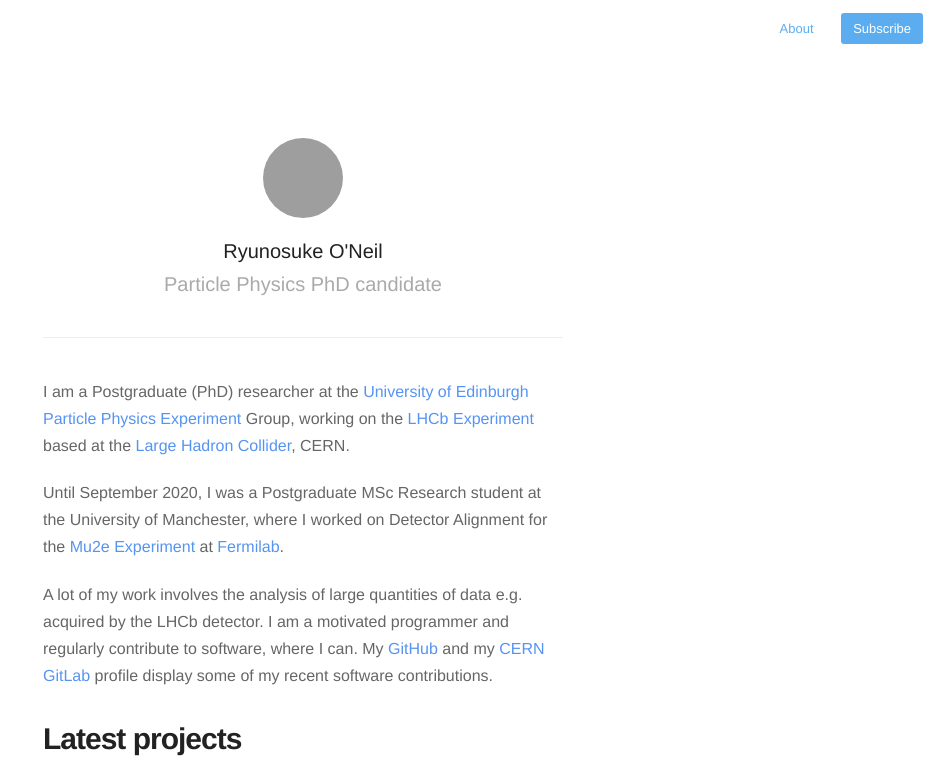
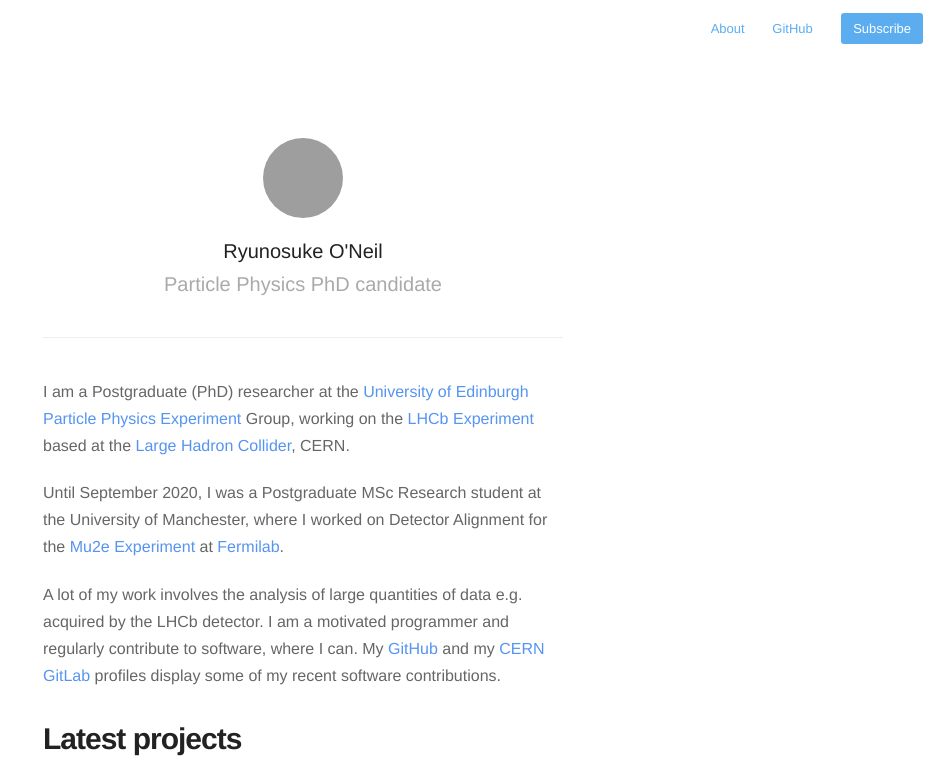
Before and after one commit to ryuwd/ryuwd.github.io, a Jekyll site: the page built from index.html, in a window 1280 px wide, cut to the strip 0-774 px from the top of the page. Shown: the whole strip, without its empty margins (337-1280 px from the left). Built offline with Jekyll 4.4.1, drawn with Linux system fonts in a browser that asks for light colours; nearby versions of some CDN libraries; the list of posts is cut into pages by our own code; grey boxes are pictures that could not be loaded.

Commit message:
write about page in included file + add github link

```diff
--- /dev/null
+++ b/_includes/about-me.html
@@ -0,0 +1,27 @@
+
+<p>
+    I am a Postgraduate (PhD) researcher at the <a href="https://www.ph.ed.ac.uk/particle-physics-experiment">University of Edinburgh Particle Physics Experiment</a> Group, working on the <a href="http://lhcb-public.web.cern.ch">LHCb Experiment</a> based at the <a href="https://home.cern/science/accelerators/large-hadron-collider">Large Hadron Collider</a>, CERN.
+    </p>
+
+    <p>
+    Until September 2020, I was a Postgraduate MSc Research student at the University of Manchester, where I worked on Detector Alignment for the <a href="https://mu2e.fnal.gov">Mu2e Experiment</a> at <a href="https://fnal.gov">Fermilab</a>.
+    </p>
+
+    <p>
+    A lot of my work involves the analysis of large quantities of data e.g. acquired by the LHCb detector. I am a motivated programmer and regularly contribute to software, where I can.
+    My <a href="https://github.com/ryuwd">GitHub</a> and my <a href="https://gitlab.cern.ch">CERN GitLab</a> profiles display some of my recent software contributions.
+    </p>
+
+
+    <h1>Latest projects</h1>
+
+    <p>
+        <b>2020-now</b> Charm physics analyses at LHCb
+    </p>
+    <p>
+        <b>2019-20</b> Data-driven Alignment of the Tracker for the Mu2e Experiment with cosmic rays
+    </p>
+
+    <p>
+        <b>2019-20</b> Continuous integration tools for the Mu2e Offline Software (see <a href="https://github.com/Mu2e/Offline/pulls">Mu2e/Offline</a>)
+    </p>
--- a/_includes/navigation.html
+++ b/_includes/navigation.html
@@ -6,5 +6,8 @@
     {% if page.url != "/about/" %}
         <a href="{{ "/" | relative_url  }}about">About </a>
     {% endif %}
+
+    <a href="https://github.com/ryuwd">GitHub</a>
+
     <a class="cta" href="{{ "/" | relative_url  }}feed.xml">Subscribe</a>
 </nav>
--- a/index.html
+++ b/index.html
@@ -4,33 +4,7 @@
 profile: true
 ---
 
-<p>
-I am a Postgraduate (PhD) researcher at the <a href="https://www.ph.ed.ac.uk/particle-physics-experiment">University of Edinburgh Particle Physics Experiment</a> Group, working on the <a href="http://lhcb-public.web.cern.ch">LHCb Experiment</a> based at the <a href="https://home.cern/science/accelerators/large-hadron-collider">Large Hadron Collider</a>, CERN.
-</p>
-
-<p>
-Until September 2020, I was a Postgraduate MSc Research student at the University of Manchester, where I worked on Detector Alignment for the <a href="https://mu2e.fnal.gov">Mu2e Experiment</a> at <a href="https://fnal.gov">Fermilab</a>.
-</p>
-
-<p>
-A lot of my work involves the analysis of large quantities of data e.g. acquired by the LHCb detector. I am a motivated programmer and regularly contribute to software, where I can.
-My <a href="https://github.com/ryuwd">GitHub</a> and my <a href="https://gitlab.cern.ch">CERN GitLab</a> profile display some of my recent software contributions.
-</p>
-
-
-<h1>Latest projects</h1>
-
-<p>
-    <b>2020-now</b> Charm physics analyses at LHCb
-</p>
-<p>
-    <b>2019-20</b> Data-driven Alignment of the Tracker for the Mu2e Experiment with cosmic rays
-</p>
-
-<p>
-    <b>2019-20</b> Continuous integration tools for the Mu2e Offline Software (see <a href="https://github.com/Mu2e/Offline/pulls">Mu2e/Offline</a>)
-</p>
-
+{% include about-me.html %}
 
 {% include post-list.html %}
 
```
Also changed, not shown: about.md (+1 -16 lines).
